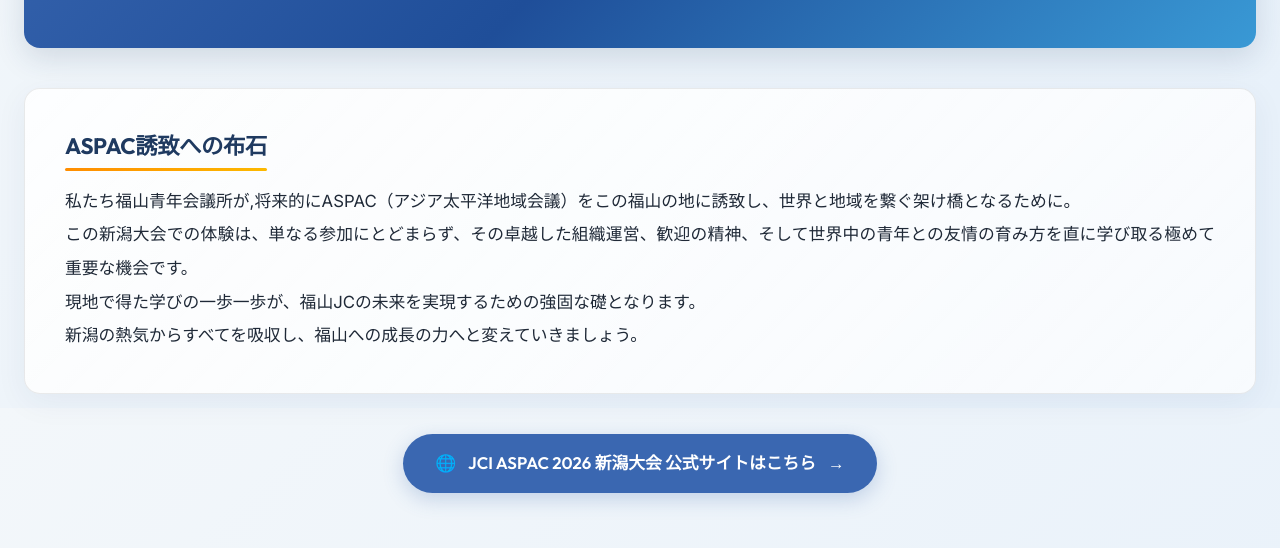
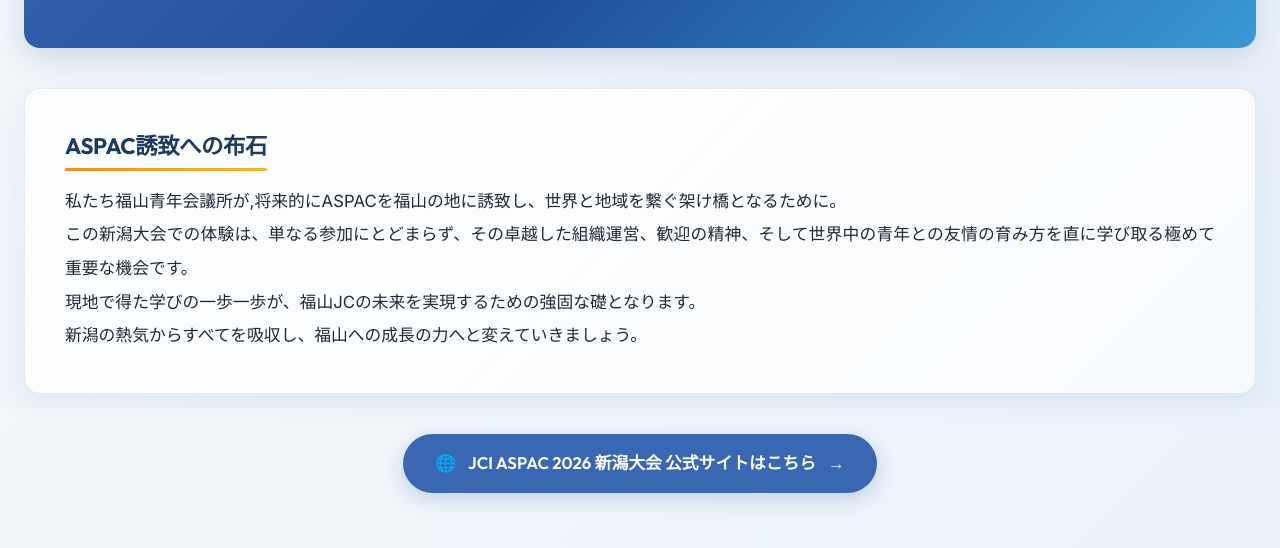
Before and after one commit to JCIF-GIT/aspac, a website: page index.html in a window 1280 px wide. Shown: the part 392-940 px from the top of the page. Drawn offline with Linux system fonts and the light colour scheme.

Commit message:
Update index.html

```diff
--- a/index.html
+++ b/index.html
@@ -61,7 +61,7 @@
         <div class="message-board-card">
           <h3 class="message-title">ASPAC誘致への布石</h3>
           <p class="message-text">
-            私たち福山青年会議所が,将来的にASPAC（アジア太平洋地域会議）をこの福山の地に誘致し、世界と地域を繋ぐ架け橋となるために。<br>
+            私たち福山青年会議所が,将来的にASPACを福山の地に誘致し、世界と地域を繋ぐ架け橋となるために。<br>
             この新潟大会での体験は、単なる参加にとどまらず、その卓越した組織運営、歓迎の精神、そして世界中の青年との友情の育み方を直に学び取る極めて重要な機会です。<br>
             現地で得た学びの一歩一歩が、福山JCの未来を実現するための強固な礎となります。<br>
             新潟の熱気からすべてを吸収し、福山への成長の力へと変えていきましょう。
```
